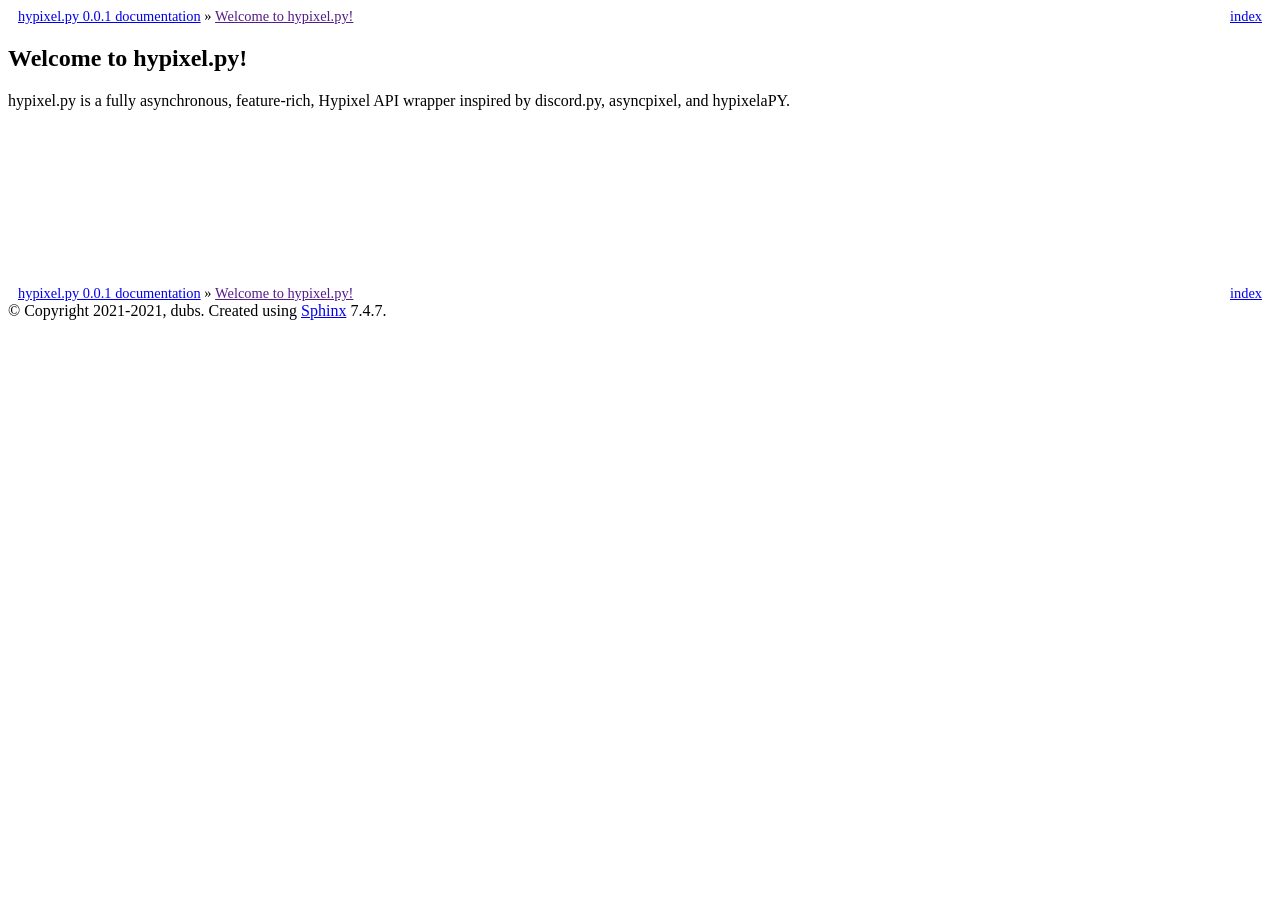
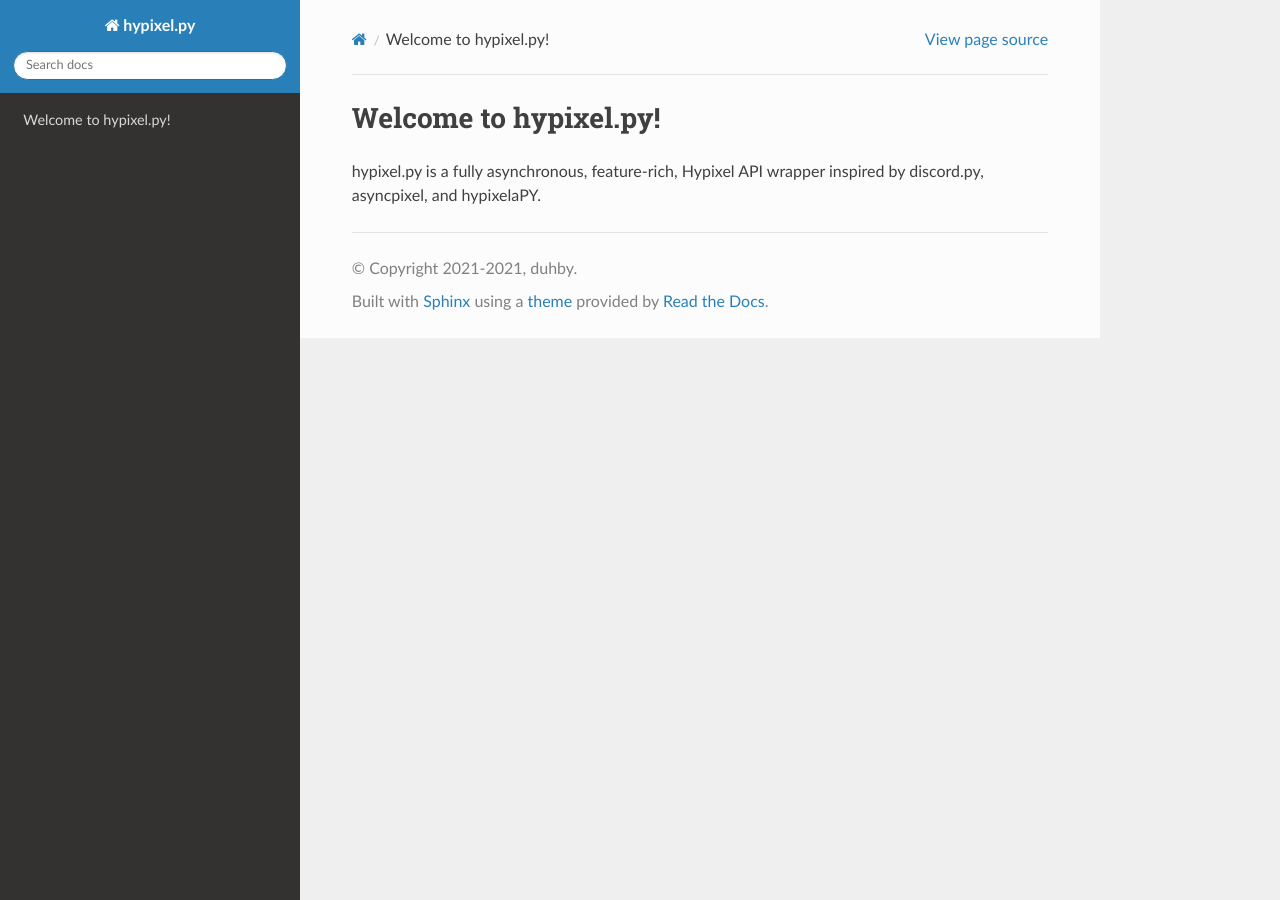
Before and after one commit to duhby/hypixel.py, a Sphinx documentation site: the page built from docs/index.rst, in a window 1280 px wide. Built offline with Sphinx 7.4.7 and the Read the Docs theme 2.0.0, drawn with Linux system fonts in a browser that asks for light colours.

Commit message:
Update conf.py

```diff
--- a/docs/conf.py
+++ b/docs/conf.py
@@ -1,6 +1,3 @@
-# Heavily inspired by Rapptz' discord.py docs:
-# https://github.com/Rapptz/discord.py/blob/master/docs/conf.py
-
 # Configuration file for the Sphinx documentation builder.
 
 # -- Path setup --------------------------------------------------------------
@@ -10,13 +7,12 @@
 from datetime import datetime
 
 sys.path.insert(0, os.path.abspath(".."))
-sys.path.append(os.path.abspath('extensions'))
 
 
 # -- Project information -----------------------------------------------------
 
 project = "hypixel.py"
-copyright = f"2021-{datetime.now().year}, dubs"
+copyright = f"2021-{datetime.now().year}, duhby"
 
 release = "0.0.1"
 
@@ -24,36 +20,22 @@
 # -- General configuration ---------------------------------------------------
 
 extensions = [
-#     'builder',
+    'sphinx_rtd_theme',
     'sphinx.ext.autodoc',
     'sphinx.ext.extlinks',
     'sphinx.ext.intersphinx',
     'sphinx.ext.napoleon',
     'sphinxcontrib_trio',
-#     'details',
-#     'attributetable',
 ]
 
 autodoc_member_order = 'bysource'
-autodoc_typehints = 'none'
 
-# templates_path = ['_templates']
-source_suffix = '.rst'
-master_doc = 'index'
-branch = 'master'
 language = 'en'
-exclude_patterns = ['_build', '_templates']
+exclude_patterns = ['_build']
 pygments_style = 'friendly'
 
 # -- Options for HTML output ----------------------------------------------
 
-html_theme = 'basic'
+html_theme = 'sphinx_rtd_theme'
 
 html_favicon = './images/icon.png'
-
-html_js_files = [
-  'copy.js',
-  'custom.js',
-  'settings.js',
-  'sidebar.js'
-]
```
